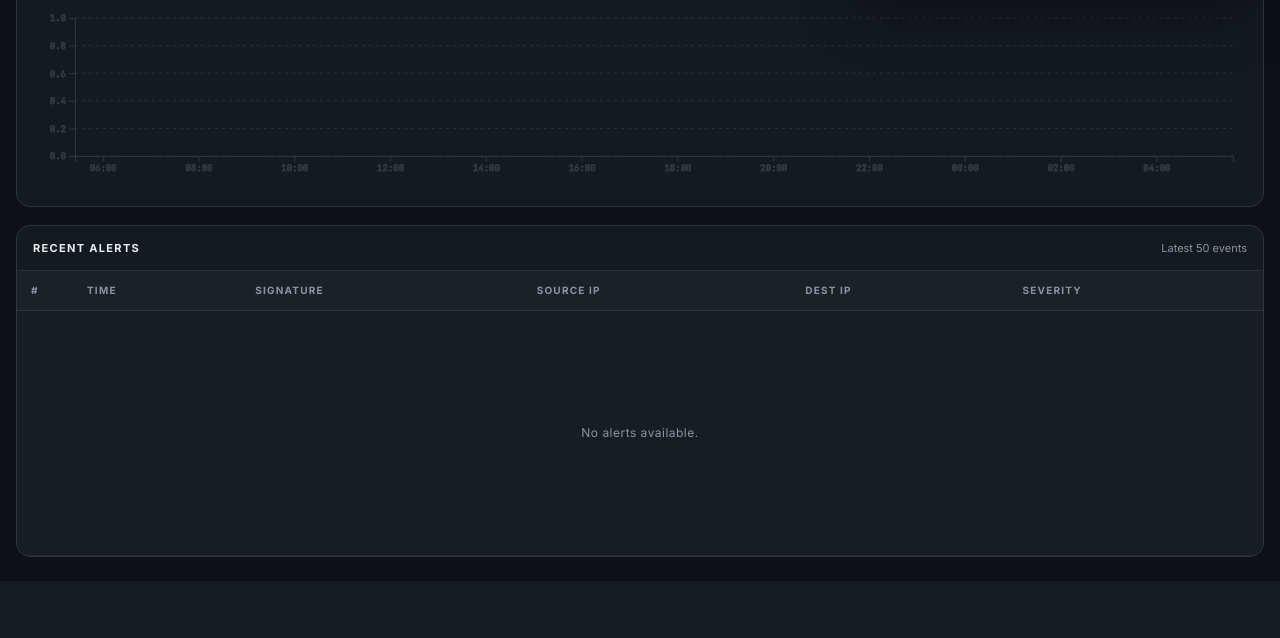
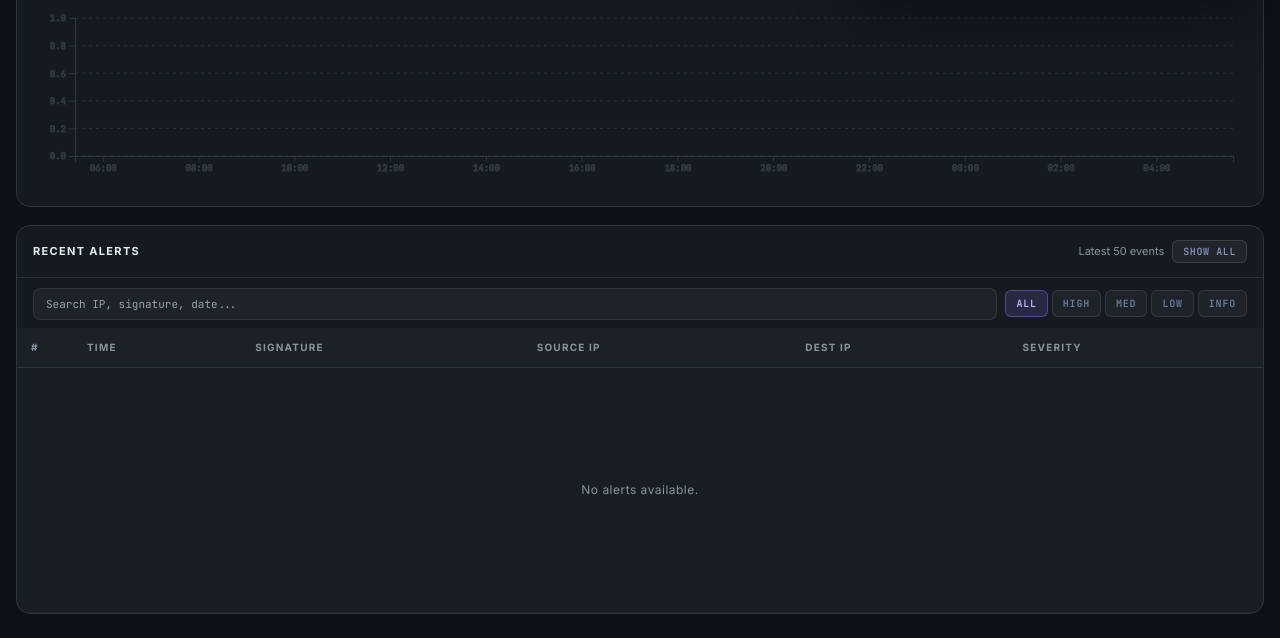
Before and after one commit to hugocaav/PathTracer, a Django app: page / in a window 1280 px wide. Shown: the part 717-1355 px from the top of the page. Before the commit the page ends 1274 px from the top, so only its background shows below. Run offline with Django 5.2, Linux system fonts and the light colour scheme; data that the repository does not hold is empty; some libraries are stand-ins or nearby versions.

Commit message:
Add alert search, severity filter, and show all button

```diff
--- a/backend/core/views.py
+++ b/backend/core/views.py
@@ -141,7 +141,11 @@ def api_incidents(request):
 
 def api_alerts(request):
     """Return recent alerts for the dashboard table."""
-    alerts = Alert.objects.all().order_by("-timestamp")[:100].values(
+    show_all = request.GET.get("all") == "1"
+    qs = Alert.objects.all().order_by("-timestamp")
+    if not show_all:
+        qs = qs[:100]
+    alerts = qs.values(
         "id",
         "timestamp",
         "src_ip",
@@ -150,7 +154,7 @@ def api_alerts(request):
         "severity",
         "category",
     )
-    return JsonResponse({"alerts": list(alerts)})
+    return JsonResponse({"alerts": list(alerts), "total": Alert.objects.count()})
 
 
 def generate_ai_summary(request, pk):
--- a/backend/templates/core/dashboard.html
+++ b/backend/templates/core/dashboard.html
@@ -144,12 +144,38 @@
     </section>
 
     <section class="panel">
-      <div class="panel-header">
+      <div class="panel-header" style="flex-wrap:wrap;gap:10px;">
         <div class="panel-title">Recent Alerts</div>
-        <div class="card-subtle">Latest 50 events</div>
+        <div style="display:flex;align-items:center;gap:8px;margin-left:auto;">
+          <span class="card-subtle" id="alert-count-label">Latest 50 events</span>
+          <button id="show-all-btn" onclick="toggleShowAll()" style="
+            font-family:'JetBrains Mono',monospace;font-size:10px;font-weight:600;
+            letter-spacing:.06em;text-transform:uppercase;
+            background:rgba(255,255,255,.05);border:1px solid rgba(255,255,255,.12);
+            color:var(--text-muted,#8496b8);border-radius:6px;padding:3px 10px;cursor:pointer;
+            transition:all .15s;
+          ">Show All</button>
+        </div>
       </div>
-      <div class="table-shell">
-        <table>
+      <div style="display:flex;align-items:center;gap:8px;padding:10px 16px 0;">
+        <input id="alert-search" type="text" placeholder="Search IP, signature, date..."
+          oninput="filterAlerts()"
+          style="flex:1;background:rgba(255,255,255,.04);border:1px solid rgba(255,255,255,.1);
+            border-radius:8px;padding:7px 12px;color:var(--text,#cdd8ee);font-family:'JetBrains Mono',monospace;
+            font-size:11px;outline:none;transition:border-color .15s;"
+          onfocus="this.style.borderColor='rgba(143,130,249,.5)'"
+          onblur="this.style.borderColor='rgba(255,255,255,.1)'"
+        />
+        <div style="display:flex;gap:4px;">
+          <button class="sev-filter active" data-sev="all" onclick="setSevFilter('all',this)">ALL</button>
+          <button class="sev-filter" data-sev="1" onclick="setSevFilter('1',this)">HIGH</button>
+          <button class="sev-filter" data-sev="2" onclick="setSevFilter('2',this)">MED</button>
+          <button class="sev-filter" data-sev="3" onclick="setSevFilter('3',this)">LOW</button>
+          <button class="sev-filter" data-sev="4" onclick="setSevFilter('4',this)">INFO</button>
+        </div>
+      </div>
+      <div class="table-shell" style="margin-top:8px;">
+        <table id="alert-table">
           <thead>
             <tr>
               <th class="table-index">#</th>
@@ -160,9 +186,10 @@
               <th>Severity</th>
             </tr>
           </thead>
-          <tbody>
+          <tbody id="alert-tbody">
             {% for alert in alerts %}
-              <tr>
+              <tr data-sev="{{ alert.severity }}"
+                  data-search="{{ alert.signature|lower }} {{ alert.src_ip }} {{ alert.dest_ip }} {{ alert.timestamp|date:"M d H:i:s" }}">
                 <td class="table-index">{{ forloop.counter }}</td>
                 <td class="time-cell">{{ alert.timestamp|date:"M d H:i:s" }}</td>
                 <td class="signature-cell">{{ alert.signature }}</td>
@@ -170,27 +197,34 @@
                 <td class="ip-cell">{{ alert.dest_ip }}</td>
                 <td>
                   {% if alert.severity == 1 %}
-                    <span class="severity-badge high">High</span>
+                    <span class="severity-badge high">HIGH</span>
                   {% elif alert.severity == 2 %}
-                    <span class="severity-badge medium">Med</span>
+                    <span class="severity-badge medium">MED</span>
                   {% elif alert.severity == 3 %}
-                    <span class="severity-badge low">Low</span>
+                    <span class="severity-badge low">LOW</span>
                   {% else %}
-                    <span class="severity-badge info">Info</span>
+                    <span class="severity-badge info">INFO</span>
                   {% endif %}
                 </td>
               </tr>
             {% empty %}
-              <tr>
-                <td colspan="6">
-                  <div class="empty-state">No alerts available.</div>
-                </td>
-              </tr>
+              <tr><td colspan="6"><div class="empty-state">No alerts available.</div></td></tr>
             {% endfor %}
           </tbody>
         </table>
       </div>
     </section>
+
+    <style>
+    .sev-filter {
+      font-family:'JetBrains Mono',monospace;font-size:10px;font-weight:600;
+      letter-spacing:.08em;text-transform:uppercase;
+      background:rgba(255,255,255,.04);border:1px solid rgba(255,255,255,.1);
+      color:#6b7fa0;border-radius:6px;padding:5px 10px;cursor:pointer;transition:all .15s;
+    }
+    .sev-filter:hover { color:#cdd8ee; border-color:rgba(255,255,255,.2); }
+    .sev-filter.active { background:rgba(143,130,249,.15); border-color:rgba(143,130,249,.4); color:#c0baff; }
+    </style>
   </div>
 
   <button class="chat-fab" id="chat-fab" type="button" aria-label="Open analyst chat">
@@ -222,6 +256,75 @@
 
     {% include 'core/partials/dashboard/script.html' %}
 
+    // ── Alert table: search + severity filter + show all ──────────────────
+    let _sevFilter = 'all';
+    let _showingAll = false;
+    let _allAlerts = null;
+
+    function setSevFilter(sev, btn) {
+      _sevFilter = sev;
+      document.querySelectorAll('.sev-filter').forEach(b => b.classList.remove('active'));
+      btn.classList.add('active');
+      filterAlerts();
+    }
+
+    function filterAlerts() {
+      const q = (document.getElementById('alert-search').value || '').toLowerCase();
+      const rows = document.querySelectorAll('#alert-tbody tr[data-sev]');
+      let visible = 0;
+      rows.forEach(row => {
+        const sevMatch = _sevFilter === 'all' || row.dataset.sev === _sevFilter;
+        const textMatch = !q || (row.dataset.search || '').includes(q);
+        const show = sevMatch && textMatch;
+        row.style.display = show ? '' : 'none';
+        if (show) visible++;
+      });
+    }
+
+    function toggleShowAll() {
+      if (_showingAll) {
+        _showingAll = false;
+        document.getElementById('show-all-btn').textContent = 'Show All';
+        document.getElementById('alert-count-label').textContent = 'Latest 50 events';
+        // restore original rows
+        if (_allAlerts) {
+          renderAlertRows(_allAlerts.slice(0, 50));
+        }
+      } else {
+        _showingAll = true;
+        document.getElementById('show-all-btn').textContent = 'Show Less';
+        document.getElementById('alert-count-label').textContent = 'Loading...';
+        fetch('/api/alerts/?all=1')
+          .then(r => r.json())
+          .then(data => {
+            _allAlerts = data.alerts;
+            document.getElementById('alert-count-label').textContent = 'All ' + data.alerts.length + ' events';
+            renderAlertRows(data.alerts);
+            filterAlerts();
+          });
+      }
+    }
+
+    function renderAlertRows(alerts) {
+      const sevMap = {1:['HIGH','high'], 2:['MED','medium'], 3:['LOW','low'], 4:['INFO','info']};
+      const tbody = document.getElementById('alert-tbody');
+      tbody.innerHTML = alerts.map((a, i) => {
+        const ts = new Date(a.timestamp);
+        const label = ts.toLocaleString('en-US',{month:'short',day:'2-digit',hour:'2-digit',minute:'2-digit',second:'2-digit',hour12:false});
+        const [sl, sc] = sevMap[a.severity] || ['INFO','info'];
+        const search = (a.signature + ' ' + a.src_ip + ' ' + a.dest_ip + ' ' + label).toLowerCase();
+        return '<tr data-sev="' + a.severity + '" data-search="' + search + '">' +
+          '<td class="table-index">' + (i+1) + '</td>' +
+          '<td class="time-cell">' + label + '</td>' +
+          '<td class="signature-cell">' + a.signature + '</td>' +
+          '<td class="ip-cell">' + a.src_ip + '</td>' +
+          '<td class="ip-cell">' + a.dest_ip + '</td>' +
+          '<td><span class="severity-badge ' + sc + '">' + sl + '</span></td>' +
+          '</tr>';
+      }).join('');
+      filterAlerts();
+    }
+
   </script>
 
 </body>
```
